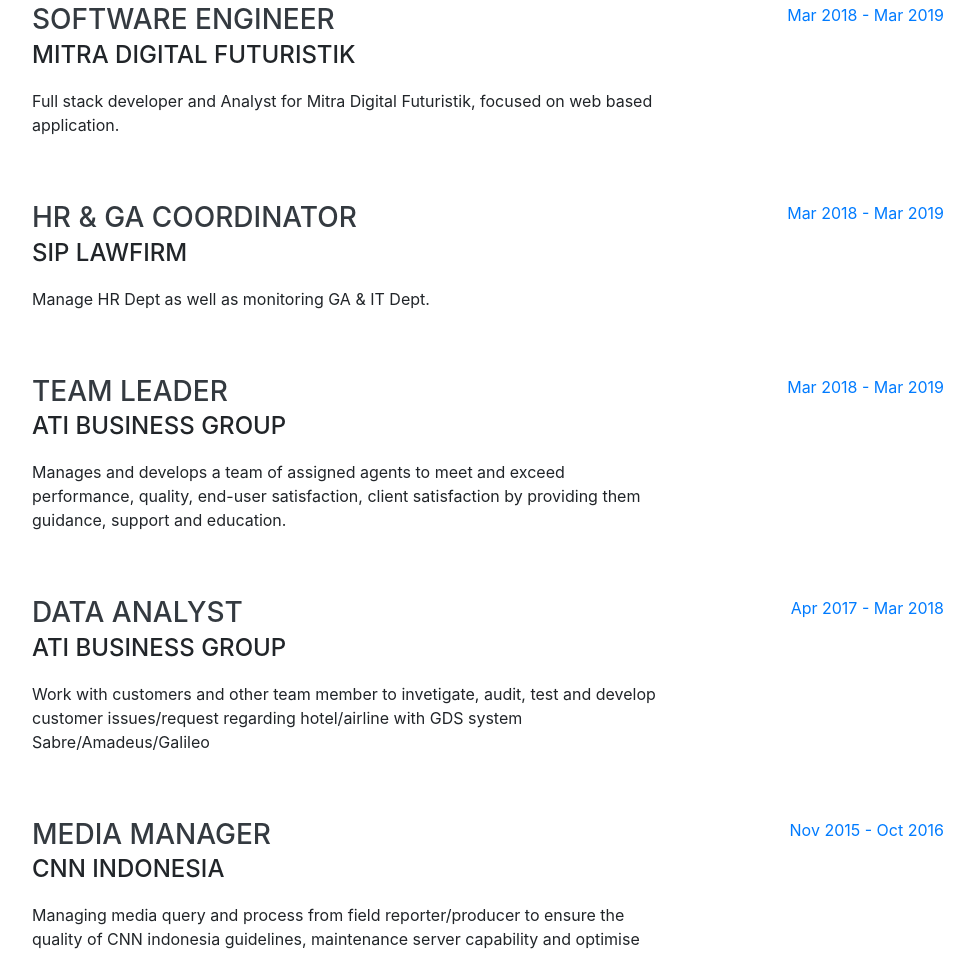
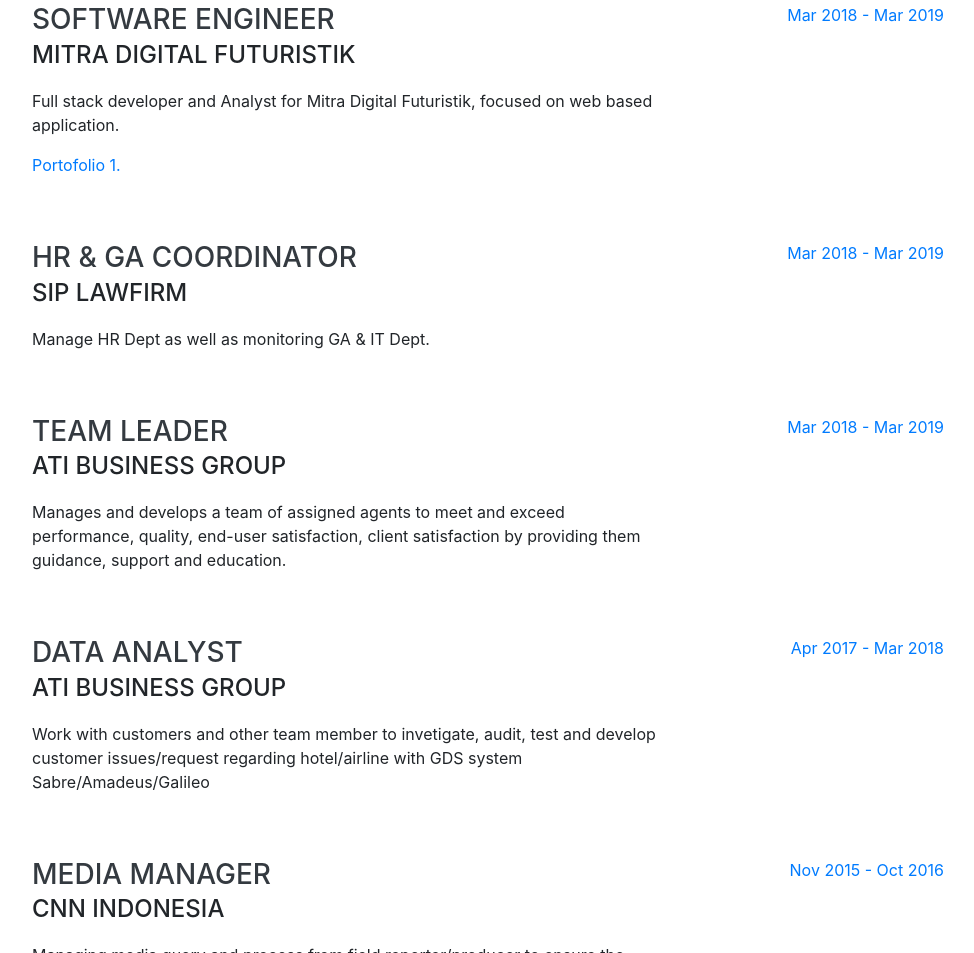
Before and after one commit to Erwinsulistiono/resume, a website with bundled scripts: page index.html in a window 1280 px wide. Shown: the part 900-1853 px from the top of the page, without its empty margins (288-1262 px from the left). Built offline with nearby package versions, Linux system fonts and the light colour scheme; a web font is replaced by a local one.

Commit message:
Updating Portofolio link

```diff
--- a/index.html
+++ b/index.html
@@ -96,6 +96,7 @@
             <h3 class="mb-0">Software Engineer</h3>
             <div class="subheading mb-3">Mitra Digital Futuristik</div>
             <p>Full stack developer and Analyst for Mitra Digital Futuristik, focused on web based application.</p>
+            <a href="http://restaurant.mitradigitalfuturistik.com/" target="_blank"><p>Portofolio 1.</p></a>
           </div>
           <div class="resume-date text-md-right">
             <span class="text-primary">Mar 2018 - Mar 2019</span>
```
